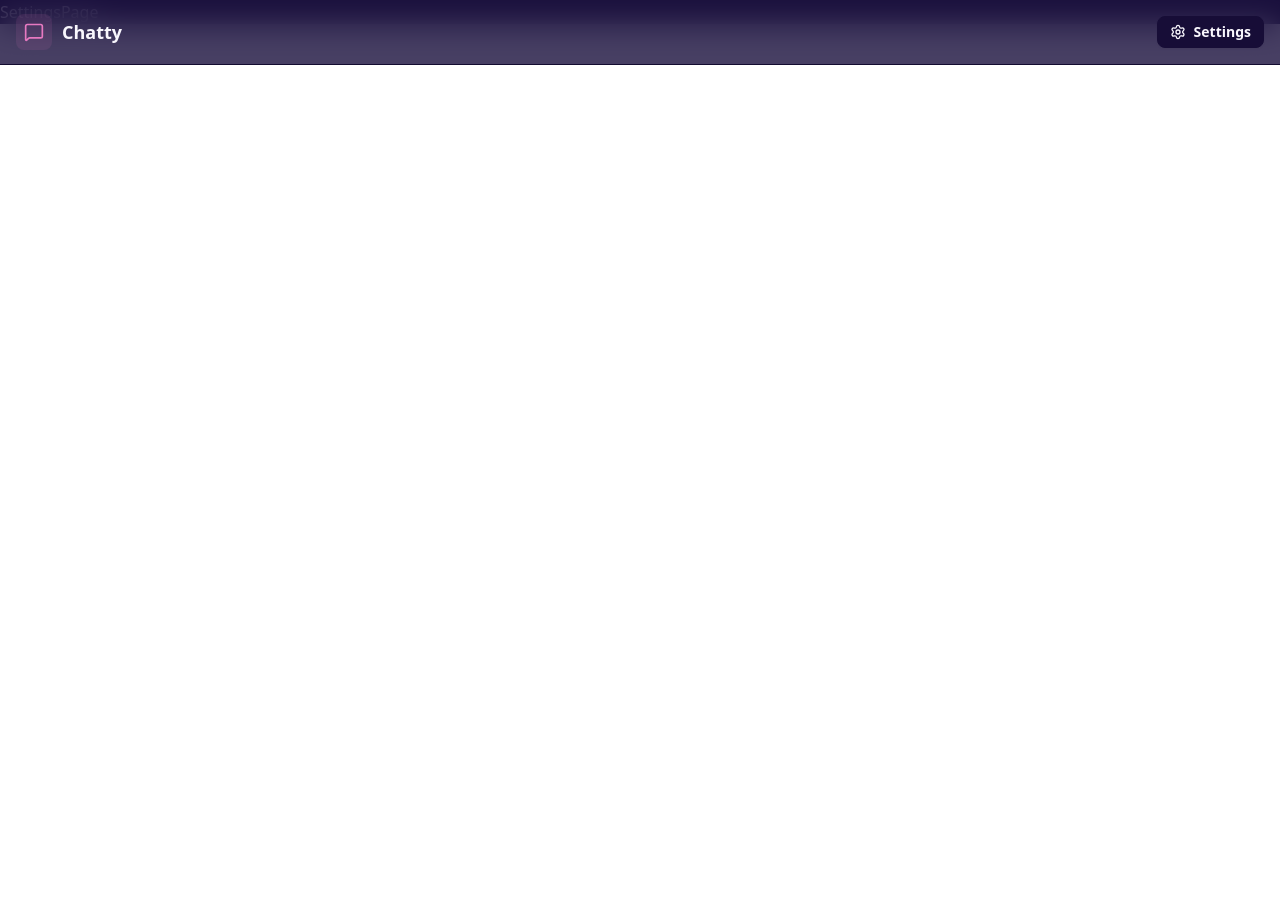
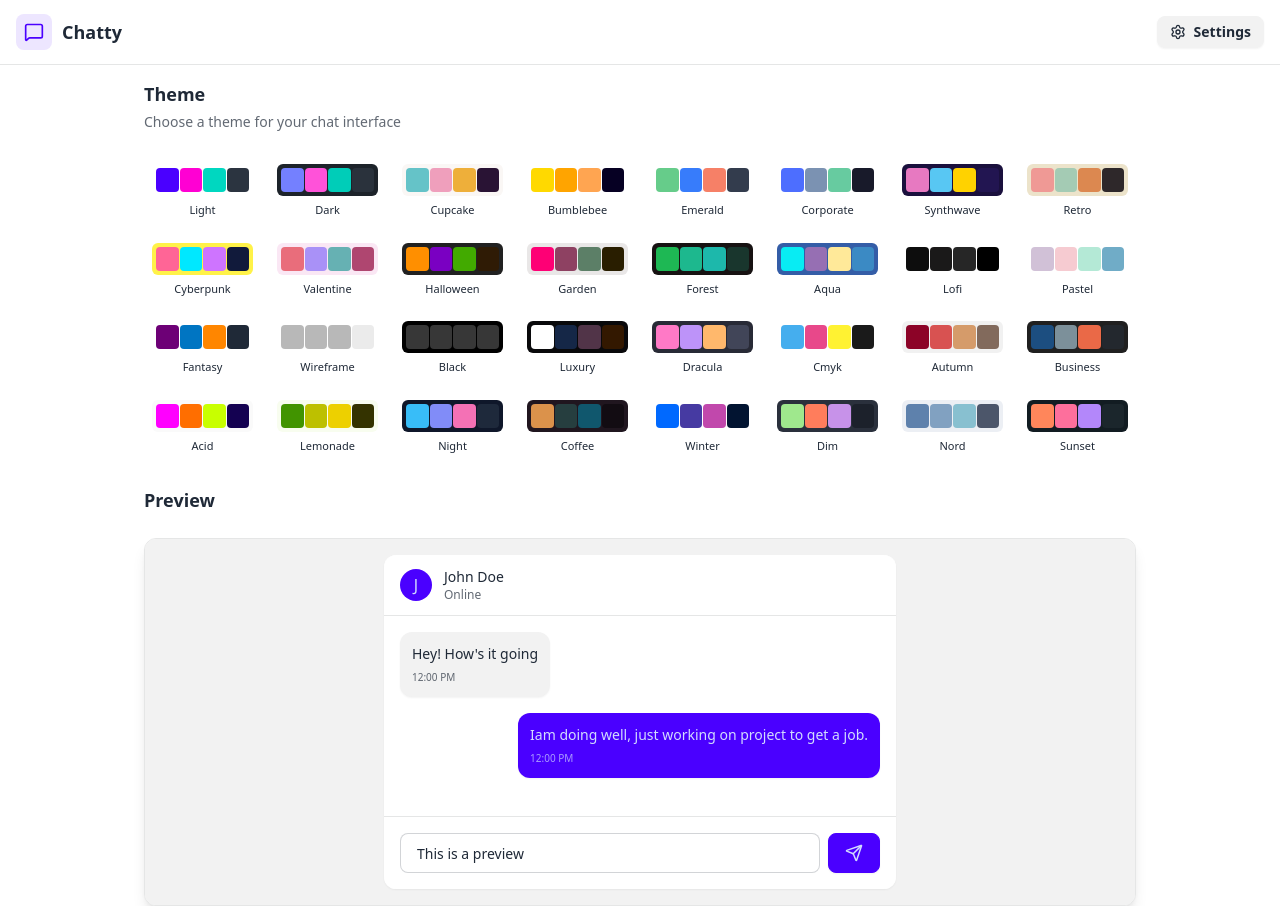
Before and after one commit to Abhay-Pratap200001/Chat-App, a React (Vite) app in the folder client/: page /settings in a window 1280 px wide. Before the commit the page ends 800 px from the top, so only its background shows below. Built offline with nearby package versions, Linux system fonts and the light colour scheme; no server answers; the HTML template or start-up script is replaced by a standard one.

Commit message:
Added them and save save into localStorage  and created dummy chat preview

```diff
--- a/client/src/App.jsx
+++ b/client/src/App.jsx
@@ -7,12 +7,14 @@
 import SettingsPage from './pages/SettingsPage'
 import ProfilePage from './pages/ProfilePage'
 import {useAuthStore } from './store/useAuthStore'
+import { useThemeStore } from './store/useThemeStore'
 import LoadingSpinner from './pages/LoadingSpinner '
 import { Toaster } from 'react-hot-toast'
 
 const App = () => {
 
   const {authUser, checkAuth, isCheckingAuth} = useAuthStore()
+  const {theme} = useThemeStore()
 
   useEffect(()=>{
     checkAuth()
@@ -25,7 +27,7 @@
 
   return (
 
-    <div data-theme="synthwave">
+    <div data-theme={theme}>
       <Navbar/>
       <Routes>
         <Route path='/' element={authUser ? <HomePage/> : <Navigate to="/login"/> }/>
--- /dev/null
+++ b/client/src/constants/index.js
@@ -0,0 +1,34 @@
+export const THEMES = [
+  "light",
+  "dark",
+  "cupcake",
+  "bumblebee",
+  "emerald",
+  "corporate",
+  "synthwave",
+  "retro",
+  "cyberpunk",
+  "valentine",
+  "halloween",
+  "garden",
+  "forest",
+  "aqua",
+  "lofi",
+  "pastel",
+  "fantasy",
+  "wireframe",
+  "black",
+  "luxury",
+  "dracula",
+  "cmyk",
+  "autumn",
+  "business",
+  "acid",
+  "lemonade",
+  "night",
+  "coffee",
+  "winter",
+  "dim",
+  "nord",
+  "sunset",
+];
--- a/client/src/pages/SettingsPage.jsx
+++ b/client/src/pages/SettingsPage.jsx
@@ -1,9 +1,113 @@
-import React from 'react'
+import React from "react";
+import { useThemeStore } from "../store/useThemeStore";
+import { THEMES } from "../constants";
+import { Send } from "lucide-react";
+
+const PREVIEW_MESSAGES = [
+  { id: 1, content: "Hey! How's it going", isSent: false },
+  { id: 2, content: "Iam doing well, just working on project to get a job.", isSent: true},
+];
 
 const SettingsPage = () => {
+  const { theme, setTheme } = useThemeStore();
   return (
-    <div>SettingsPage</div>
-  )
-}
+    <div className="h-screen container mx-auto px-4 pt-20 max-w-5xl">
+      <div className="space-y-6">
+        <div className="flex flex-col gap-1">
+          <h2 className="text-lg font-semibold">Theme</h2>
+          <p className="text-sm text-base-content/70">
+            Choose a theme for your chat interface
+          </p>
+        </div>
 
-export default SettingsPage
+        <div className="grid grid-cols-4 sm:grid-cols-6 md:grid-cols-8 gap-2">
+          {THEMES.map((t) => (
+            <button
+              key={t}
+              className={`group flex flex-col items-center gap-1.5 p-2 rounded-lg transition-colors ${theme === t ? "bg-base-200" : "hover:bg-base-200/50"}`}
+              onClick={() => setTheme(t)}>
+
+              <div
+                className="relative h-8 w-full rounded-md overflow-hidden"
+                data-theme={t}>
+                <div className="absolute inset-0 grid grid-cols-4 gap-px p-1">
+                  <div className="rounded bg-primary"></div>
+                  <div className="rounded bg-secondary"></div>
+                  <div className="rounded bg-accent"></div>
+                  <div className="rounded bg-neutral"></div>
+                </div>
+              </div>
+              <span className="text-[11px] font-medium truncate w-full text-center">
+                {t.charAt(0).toUpperCase() + t.slice(1)}
+              </span>
+            </button>
+          ))}
+        </div>
+
+        {/* Preview Section */}
+        <h3 className="text-lg font-semibold mb-3">Preview</h3>
+        <div className="rounded-xl border border-base-300 overflow-hidden bg-base-100 shadow-lg">
+          <div className="p-4 bg-base-200">
+            <div className="max-w-lg mx-auto">
+
+              {/* Mock Chat UI */}
+              <div className="bg-base-100 rounded-xl shadow-sm overflow-hidden">
+                {/* Chat Header */}
+                <div className="px-4 py-3 border-b border-base-300 bg-base-100">
+                  <div className="flex items-center gap-3">
+                    <div className="w-8 h-8 rounded-full bg-primary flex items-center justify-center text-primary-content font-medium">
+                      J
+                    </div>
+                    <div>
+                      <h3 className="font-medium text-sm">John Doe</h3>
+                      <p className="text-xs text-base-content/70">Online</p>
+                    </div>
+                  </div>
+                </div>
+
+
+                {/* Chat Messages */}
+                <div className="p-4 space-y-4 min-h-[200px] max-h-[200px] overflow-y-auto bg-base-100">
+                  {PREVIEW_MESSAGES.map((message) => (
+                    <div
+                      key={message.id}
+                      className={`flex ${
+                        message.isSent ? "justify-end" : "justify-start"}`}>
+                      <div
+                        className={`max-w-[80%] rounded-xl p-3 shadow-sm ${message.isSent ? "bg-primary text-primary-content" : "bg-base-200"}`}>
+                        <p className="text-sm">{message.content}</p>
+                        <p
+                          className={`
+                            text-[10px] mt-1.5 ${ message.isSent ? "text-primary-content/70" : "text-base-content/70"}`}>
+                          12:00 PM
+                        </p>
+                      </div>
+                    </div>
+                  ))}
+                </div>
+
+                {/* Chat Input */}
+                <div className="p-4 border-t border-base-300 bg-base-100">
+                  <div className="flex gap-2">
+                    <input
+                      type="text"
+                      className="input input-bordered flex-1 text-sm h-10"
+                      placeholder="Type a message..."
+                      value="This is a preview"
+                      readOnly
+                    />
+                    <button className="btn btn-primary h-10 min-h-0">
+                      <Send size={18} />
+                    </button>
+                  </div>
+                </div>
+              </div>
+            </div>
+          </div>
+        </div>
+      </div>
+    </div>
+  );
+};
+
+export default SettingsPage;
--- /dev/null
+++ b/client/src/store/useThemeStore.js
@@ -0,0 +1,9 @@
+import {create} from 'zustand'
+
+export const useThemeStore = create((set) => ({
+    theme: localStorage.getItem("chat-theme") || "coffe",
+    setTheme: (theme) => {
+        localStorage.setItem("chat-theme", theme);
+        set({theme})
+    }
+}))
```
